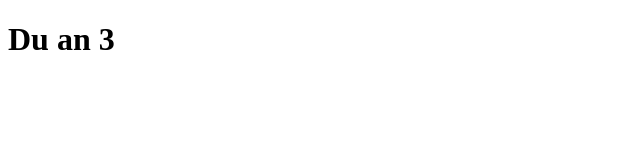
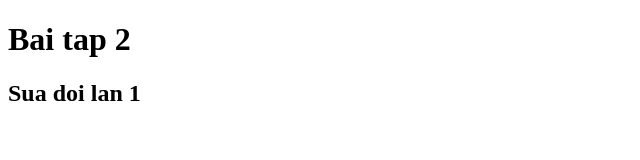
Before and after one commit to huongdhdk119/baitap2, a plain HTML site: page index.html in a window 1280 px wide. Shown: the whole page, without its empty margins (0-640 px from the left). Drawn offline with Linux system fonts and the light colour scheme.

Commit message:
sua doi lan 1

```diff
--- a/index.html
+++ b/index.html
@@ -3,9 +3,10 @@
 <head>
     <meta charset="UTF-8">
     <meta name="viewport" content="width=device-width, initial-scale=1.0">
-    <title>Du an 3 </title>
+    <title>Bai tap 2 </title>
 </head>
 <body>
-    <h1>Du an 3</h1>
+    <h1>Bai tap 2 </h1>
+    <h2>Sua doi lan 1</h2>
 </body>
 </html>
```
